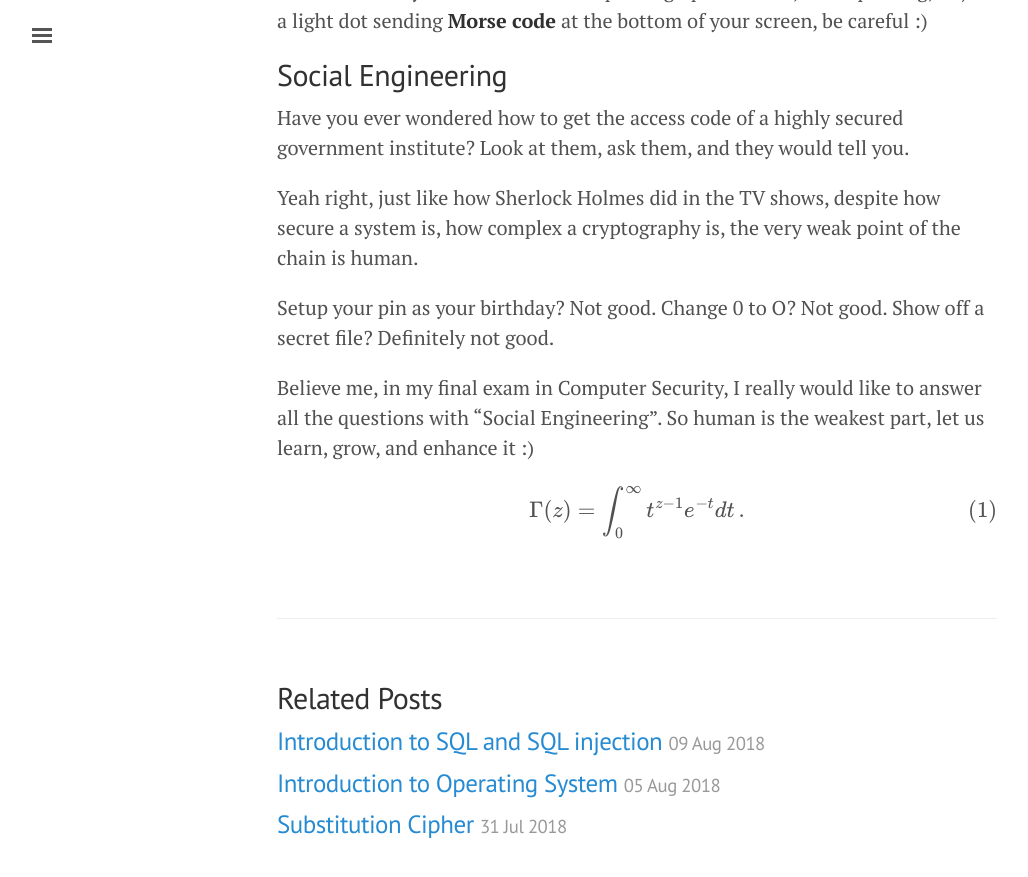
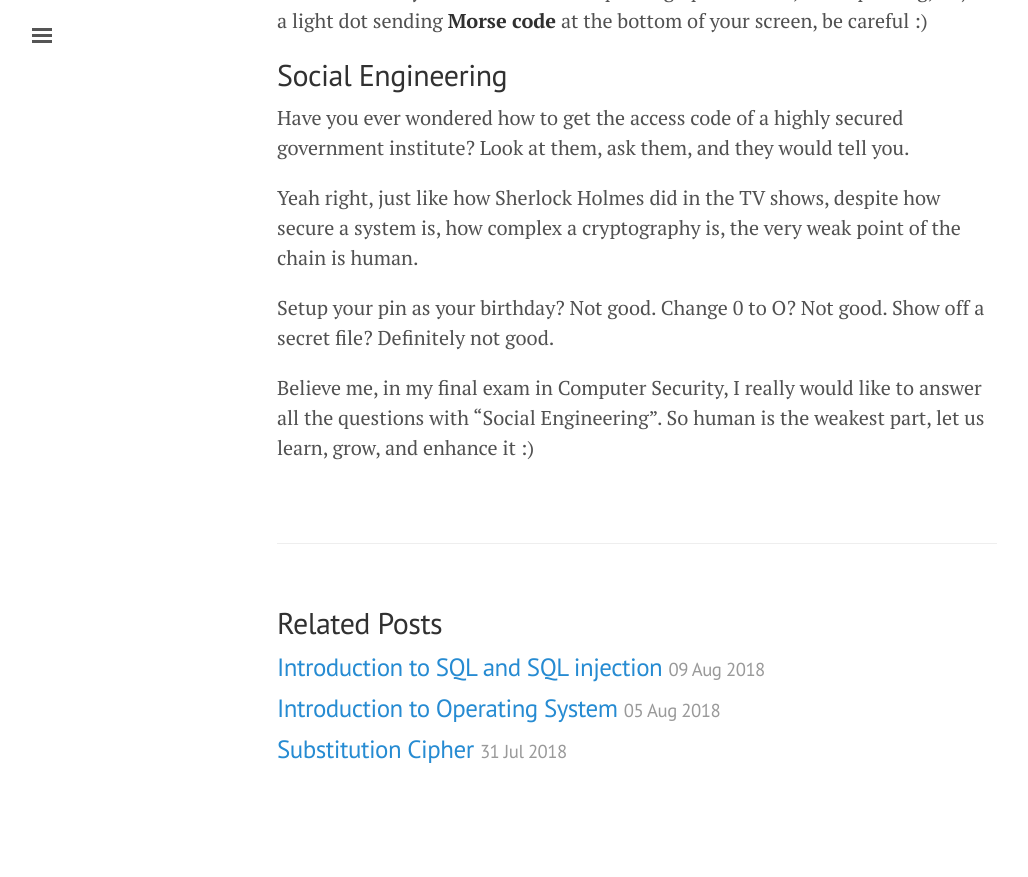
Before and after one commit to happyren/happyren.github.io, a Jekyll site: the page built from _posts/2018-07-27-how-we-are-attacked.md, in a window 1280 px wide and 900 px high, scrolled down 2287 px. Shown: the top 877 px of the window, without its empty margins (3-1031 px from the left). Built offline with Jekyll 4.4.1, drawn with Linux system fonts in a browser that asks for light colours; nearby versions of some CDN libraries; formulas are drawn with MathJax 3; after the commit the page ends 3112 px from its top, so only the background shows below that.

Commit message:
test end

```diff
--- a/_posts/2018-07-27-how-we-are-attacked.md
+++ b/_posts/2018-07-27-how-we-are-attacked.md
@@ -61,5 +61,3 @@ Yeah right, just like how Sherlock Holmes did in the TV shows, despite how secur
 Setup your pin as your birthday? Not good. Change 0 to O? Not good. Show off a secret file? Definitely not good.
 
 Believe me, in my final exam in Computer Security, I really would like to answer all the questions with "Social Engineering". So human is the weakest part, let us learn, grow, and enhance it :)
-
-$$\Gamma(z) = \int_0^\infty t^{z-1}e^{-t}dt\,.$$
```
